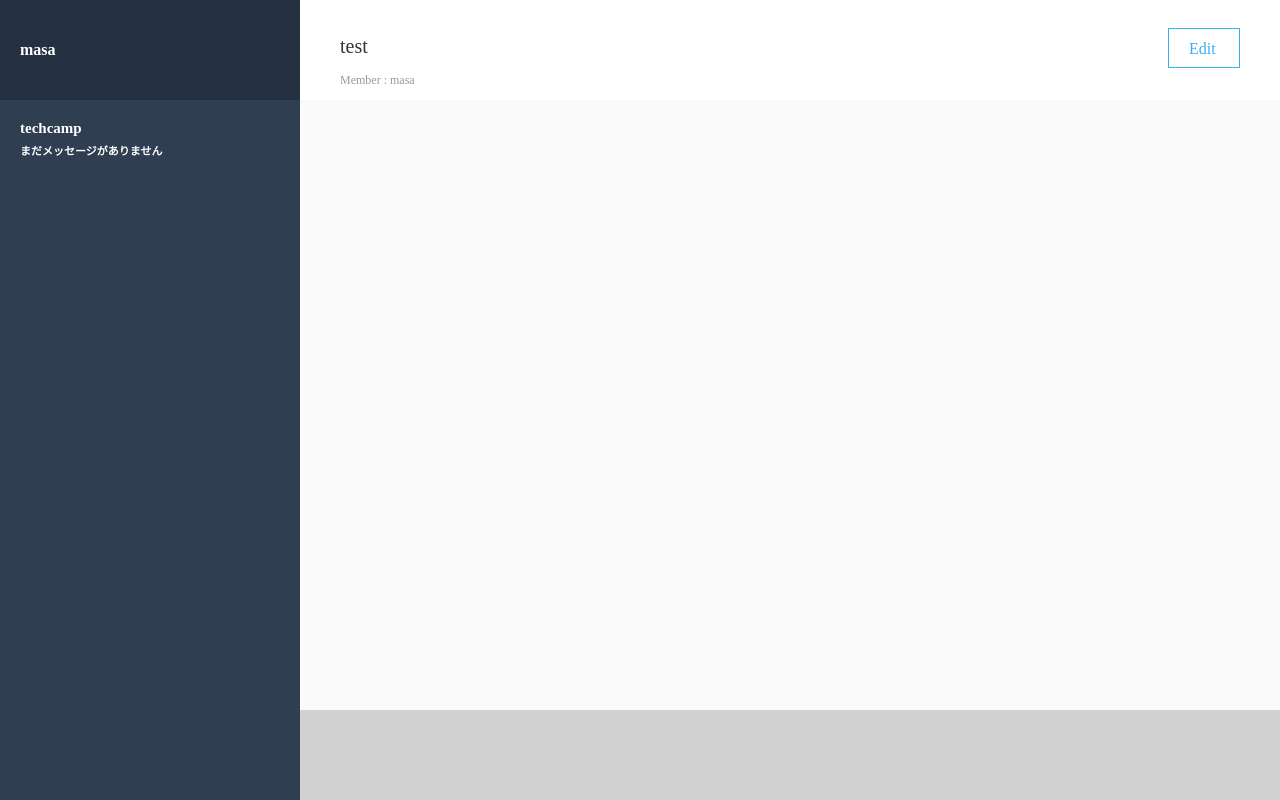
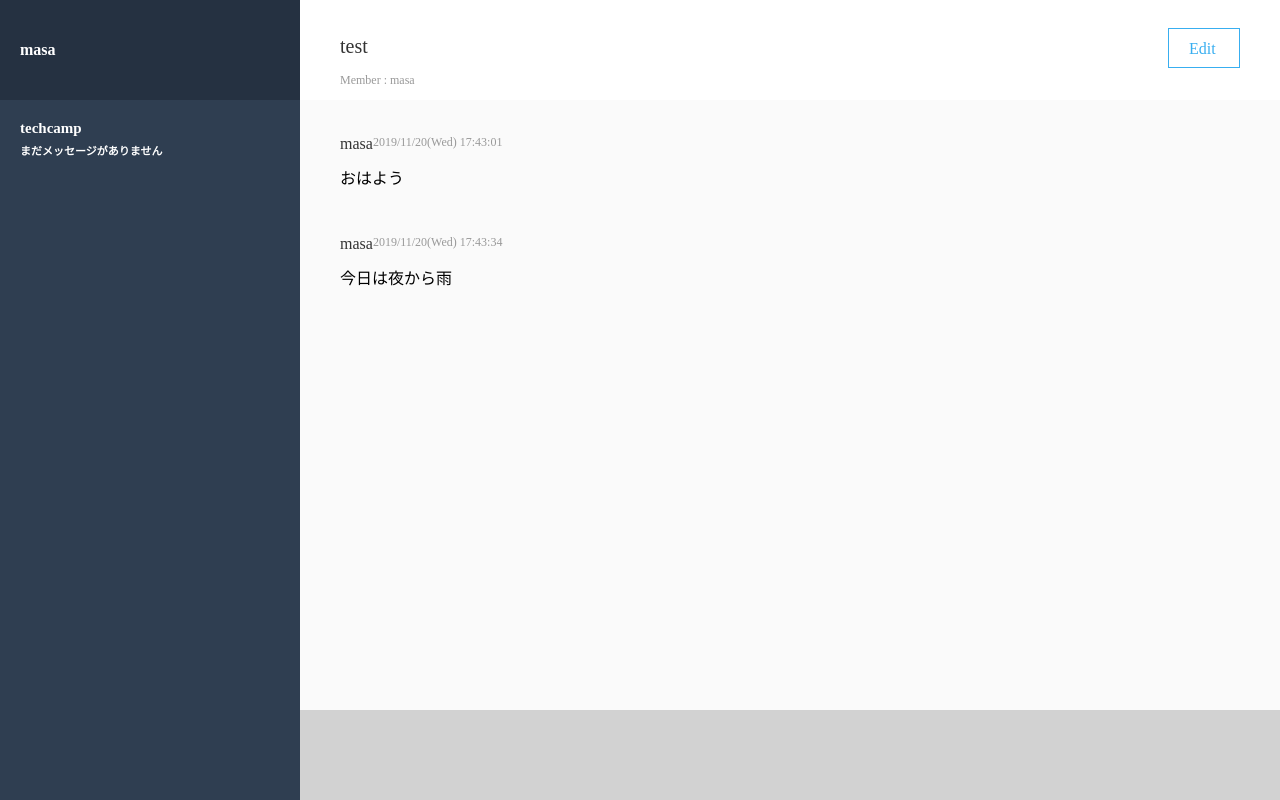
Before and after one commit to kingranking/chat-space2, a Rails app: page / in a window 1280 px wide. Run offline with Rails 7, Linux system fonts and the light colour scheme; style sheets or scripts are compiled from the project's sources.

Commit message:
front_create ④メッセージ一覧を表示させよう

```diff
--- a/app/assets/stylesheets/application.scss
+++ b/app/assets/stylesheets/application.scss
@@ -102,6 +102,26 @@
   &__messages {
     height: calc(100vh - 190px);
     background-color: #fafafa;
+    padding: 35px 0 0 40px;
+    &__box {
+      margin-bottom: 46px;
+      &__info {
+        display: flex;
+        margin-bottom: 12px;
+        &__name {
+          color: #333333;
+          font-size: 16px;
+        }
+        &__date-time {
+          color: #999999;
+          font-size: 12px;
+        }
+      }
+      &__message {
+        color: #434a54;
+        font-size: 14px;
+      }
+    }
   }
   &__form {
     height: 90px;
--- a/app/views/messages/_main_chat.html.haml
+++ b/app/views/messages/_main_chat.html.haml
@@ -9,4 +9,20 @@
       %a{ href: "#" }
         Edit
   .chat-main__messages
+    .chat-main__messages__box
+      .chat-main__messages__box__info
+        .chat-main__messages__box__info__name
+          masa
+        .chat-main__messages__box__info__date-time
+          2019/11/20(Wed) 17:43:01
+      .chat-main__messages__box__messaage
+        おはよう
+    .chat-main__messages__box
+      .chat-main__messages__box__info
+        .chat-main__messages__box__info__name
+          masa
+        .chat-main__messages__box__info__date-time
+          2019/11/20(Wed) 17:43:34
+      .chat-main__messages__box__messaage
+        今日は夜から雨
   .chat-main__form
```
